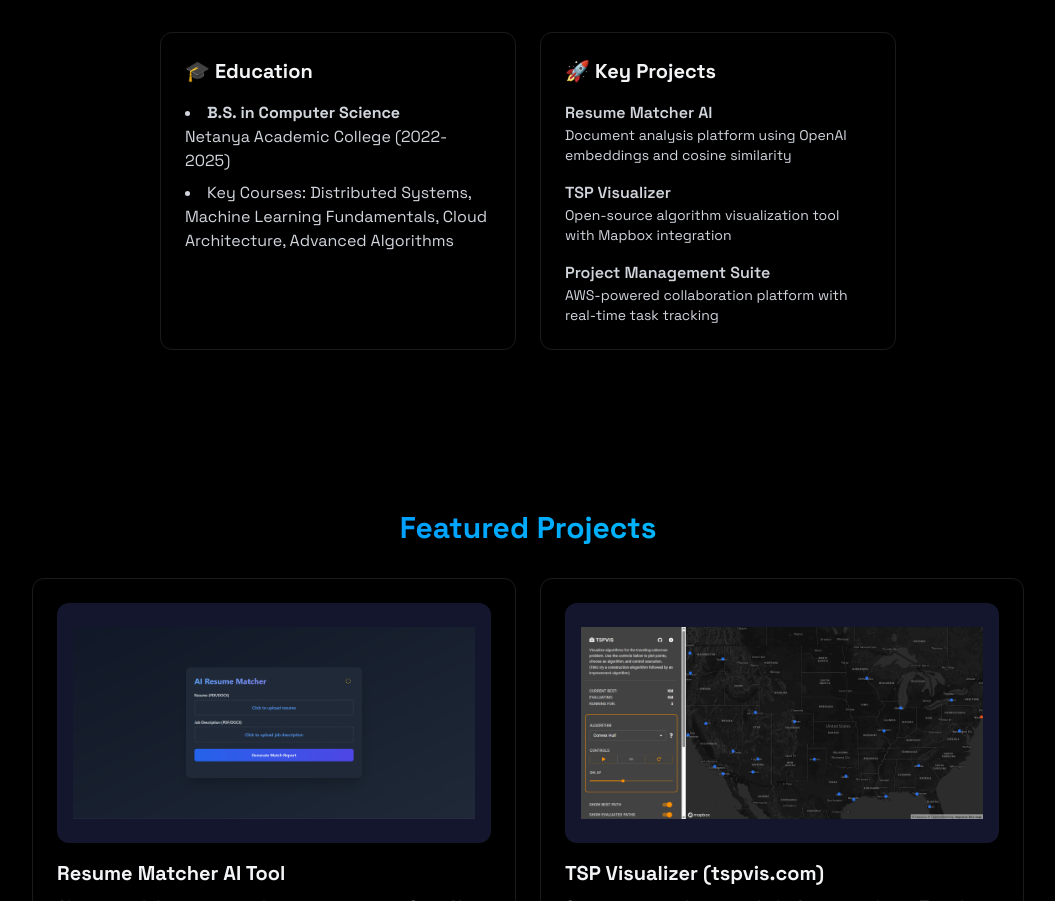
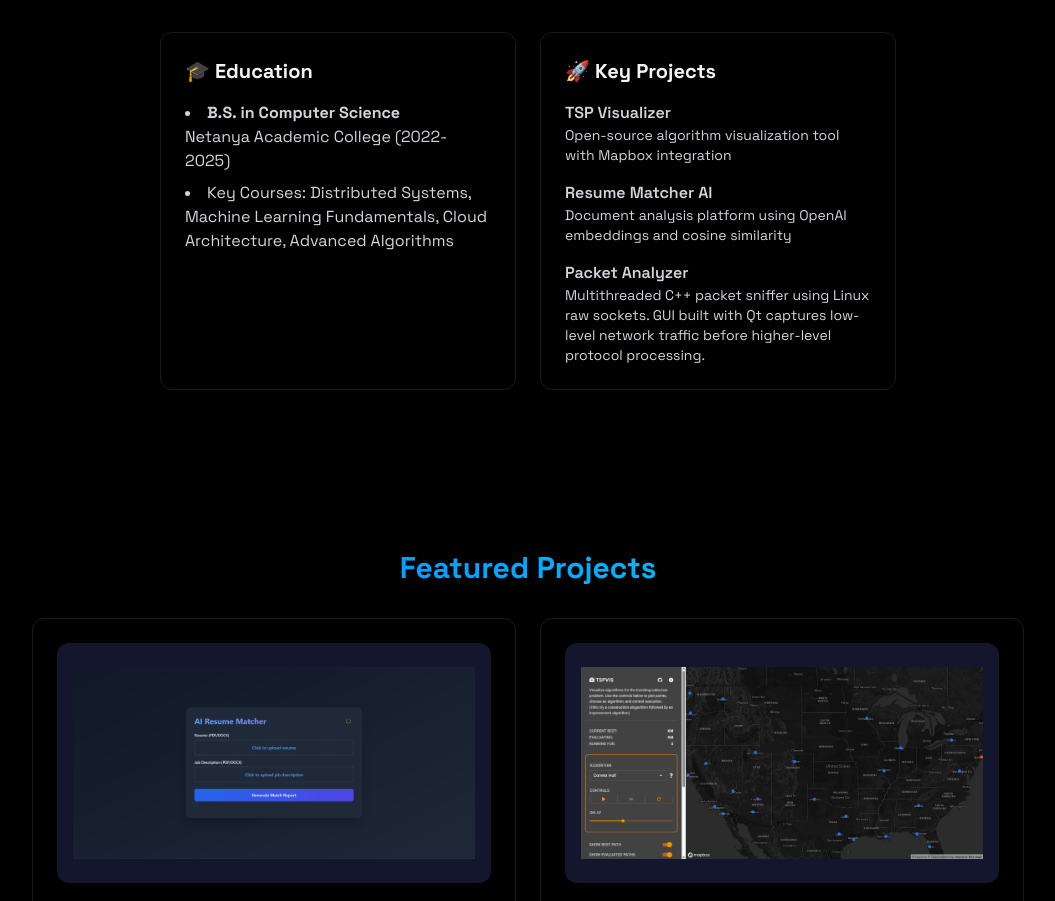
Before and after one commit to Yazaven/Portfolio, a React (Vite) app: page / in a window 1280 px wide. Shown: the part 1290-2191 px from the top of the page, without its empty margins (112-1167 px from the left). Built offline with nearby package versions, Linux system fonts and the light colour scheme.

Commit message:
Update About.jsx

```diff
--- a/src/components/sections/About.jsx
+++ b/src/components/sections/About.jsx
@@ -82,23 +82,24 @@ export const About = () => {
               <h3 className="text-xl font-bold mb-4">🚀 Key Projects</h3>
               <div className="space-y-4 text-gray-300">
                 <div>
-                  <h4 className="font-semibold">Resume Matcher AI</h4>
-                  <p className="text-sm">
-                    Document analysis platform using OpenAI embeddings and cosine similarity
-                  </p>
-                </div>
-                <div>
                   <h4 className="font-semibold">TSP Visualizer</h4>
                   <p className="text-sm">
                     Open-source algorithm visualization tool with Mapbox integration
                   </p>
                 </div>
                 <div>
-                  <h4 className="font-semibold">Project Management Suite</h4>
+                  <h4 className="font-semibold">Resume Matcher AI</h4>
                   <p className="text-sm">
-                    AWS-powered collaboration platform with real-time task tracking
+                    Document analysis platform using OpenAI embeddings and cosine similarity
                   </p>
                 </div>
+                    <div>
+      <h4 className="font-semibold">Packet Analyzer</h4>
+      <p className="text-sm">
+        Multithreaded C++ packet sniffer using Linux raw sockets. GUI built with Qt captures low-level network traffic before higher-level protocol processing.
+      </p>
+    </div>
+
               </div>
             </div>
           </div>
```
